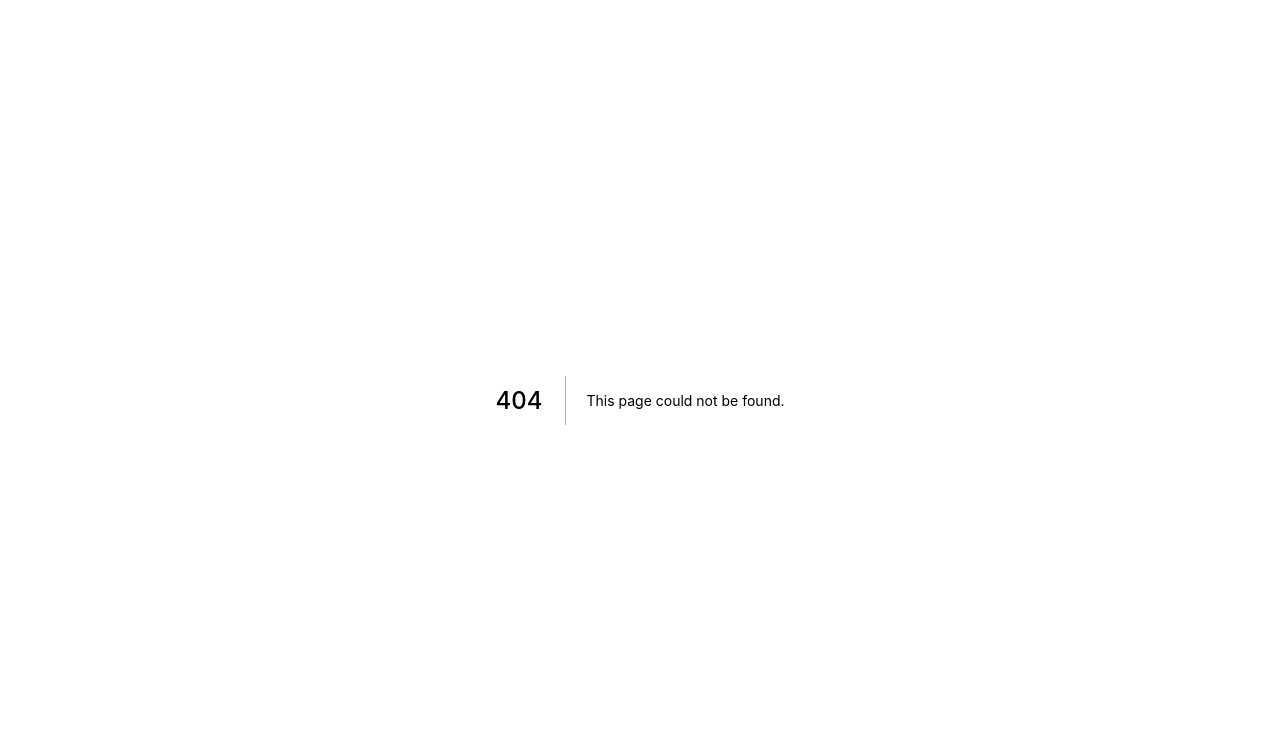
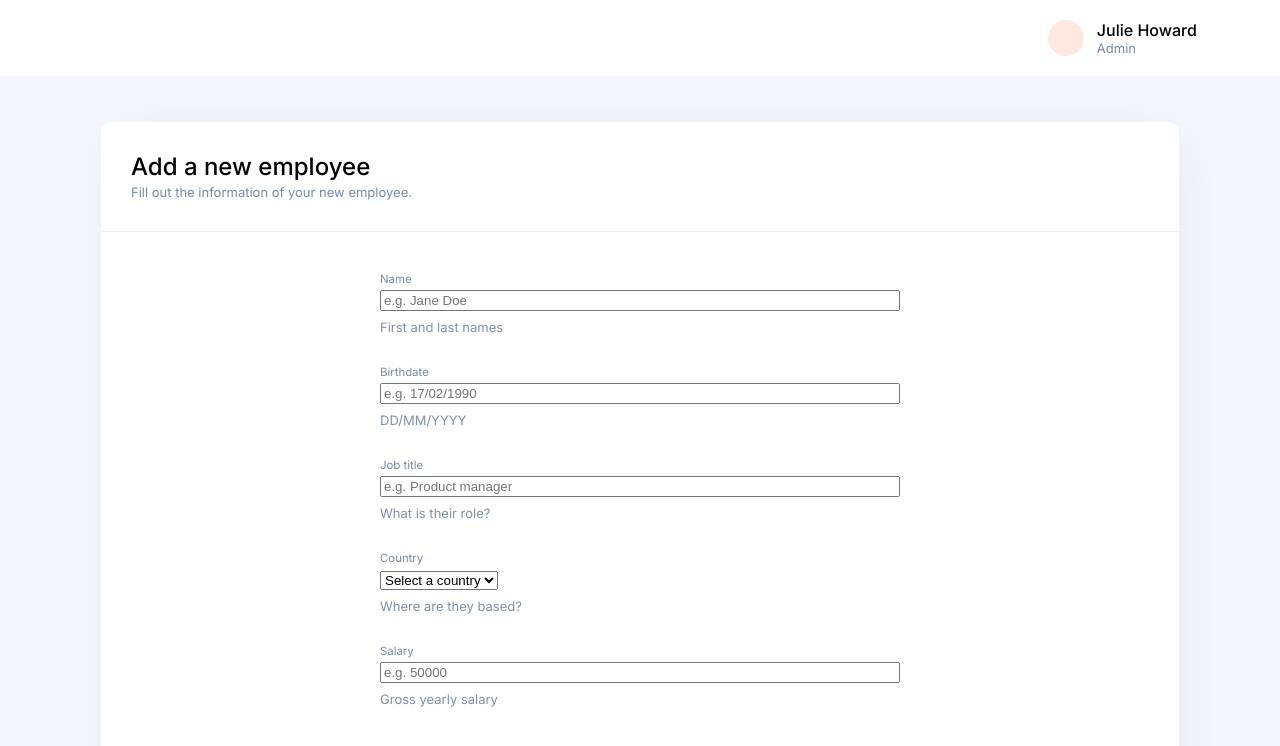
Before and after one commit to niwsa/front-end-challenge, a Next.js app: page /employee in a window 1280 px wide. Before the commit this address had no page. Shown: the top 746 px of the page. Built offline with nearby package versions, Linux system fonts and the light colour scheme.

Commit message:
Add employee form

```diff
--- /dev/null
+++ b/pages/employee.js
@@ -0,0 +1,114 @@
+import { useState } from "react";
+import Shell from "components/Shell";
+import styles from "styles/Employee.module.css";
+import { addOrUpdateEmployeeRecord } from "lib/api";
+
+export default function Employee() {
+  const [formState, setFormState] = useState({});
+
+  function handleChange(e) {
+    const {
+      target: { name, type, value },
+    } = e;
+    setFormState((curState) => ({ ...curState, [name]: value }));
+  }
+
+  function onSubmit(e) {
+    e.preventDefault();
+    addOrUpdateEmployeeRecord(formState);
+  }
+
+  return (
+    <Shell>
+      <section className={styles.container}>
+        <header className={styles.header}>
+          <h2 className={styles.title}>Add a new employee</h2>
+          <span className="meta">
+            Fill out the information of your new employee.
+          </span>
+        </header>
+        <form className={styles.form} onSubmit={onSubmit}>
+          <div>
+            <div className="flex col">
+              <label htmlFor="name">Name</label>
+              <input
+                type="text"
+                id="name"
+                name="name"
+                placeholder="e.g. Jane Doe"
+                autoComplete="off"
+                value={formState.name || ""}
+                onChange={handleChange}
+              ></input>
+              <div className="meta">First and last names</div>
+            </div>
+            <div className="flex col">
+              <label htmlFor="dob">Birthdate</label>
+              <input
+                type="text"
+                id="dob"
+                name="dob"
+                placeholder="e.g. 17/02/1990"
+                autoComplete="off"
+                value={formState.dob || ""}
+                onChange={handleChange}
+              ></input>
+              <div className="meta">DD/MM/YYYY</div>
+            </div>
+            <div className="flex col">
+              <label htmlFor="jobTitle">Job title</label>
+              <input
+                type="text"
+                id="jobTitle"
+                name="jobTitle"
+                placeholder="e.g. Product manager"
+                autoComplete="off"
+                value={formState.jobTitle || ""}
+                onChange={handleChange}
+              ></input>
+              <div className="meta">What is their role?</div>
+            </div>
+            <div className="flex col">
+              <label htmlFor="country" id="country">
+                Country
+              </label>
+              <div className="select">
+                <select
+                  id="country"
+                  name="country"
+                  value={formState.country || ""}
+                  onChange={handleChange}
+                >
+                  <option value="" disabled>
+                    Select a country
+                  </option>
+                  <option value="Portugal">Portugal</option>
+                </select>
+              </div>
+              <div className="meta">Where are they based?</div>
+            </div>
+            <div className="flex col">
+              <label htmlFor="salary">Salary</label>
+              <input
+                type="number"
+                id="salary"
+                name="salary"
+                placeholder="e.g. 50000"
+                autoComplete="off"
+                value={formState.salary || ""}
+                onChange={handleChange}
+              ></input>
+              <div className="meta">Gross yearly salary</div>
+            </div>
+          </div>
+          <div className={`flex al-ctr just-ctr ${styles.ctrls}`}>
+            <button type="button" className="btnSec">
+              Cancel
+            </button>
+            <button type="submit">Add employee</button>
+          </div>
+        </form>
+      </section>
+    </Shell>
+  );
+}
--- /dev/null
+++ b/styles/Employee.module.css
@@ -0,0 +1,43 @@
+.container {
+  border-radius: 10px;
+  background: #fff;
+  box-shadow: 6px 6px 54px rgba(0, 0, 0, 0.05);
+}
+
+.header {
+  border-bottom: 1px solid #eaedf3;
+  padding: 1.875rem;
+}
+.title {
+  font-weight: 500;
+  margin: 0;
+}
+
+.form > div:first-child {
+  padding: 2.5rem 2.5rem 5rem;
+  max-width: 600px;
+  margin: 0 auto;
+}
+.form > div > div:not(:first-child) {
+  margin-top: 1.875rem;
+}
+
+.form label {
+  color: #778ca3;
+  font-size: 0.7125rem;
+  margin-bottom: 4px;
+}
+
+.form label ~ div:last-child {
+  margin-top: 8px;
+  color: rgba(0, 35, 75, 0.5);
+}
+
+.ctrls {
+  background: #f9faff;
+  padding: 1.875rem 0;
+  border-radius: 0px 0px 10px 10px;
+}
+.ctrls button:last-child {
+  margin-left: 1rem;
+}
```
